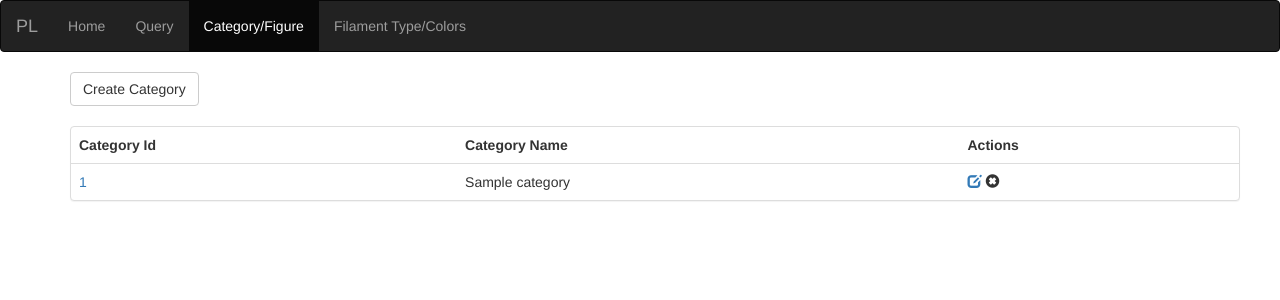
After one commit to kybrdbnd/3d-p-inventory-management, a Flask app: page /categories in a window 1280 px wide. The commit adds this page. Shown: the top 300 px of the page. Run offline with Flask 2, Linux system fonts and the light colour scheme; tables that the repository leaves empty hold one stand-in row (values such as "Sample post"); some libraries are stand-ins or nearby versions.

Commit message:
table name changes

```diff
--- a/app.py
+++ b/app.py
@@ -2,12 +2,12 @@ from flask_admin import Admin
 from flask_admin.contrib.sqla import ModelView
 
 from inventory_management import db, app
-from inventory_management.inventory.models import (Category, Item, Customer, Order, Figure, FilamentCategory, Filament,
+from inventory_management.inventory.models import (Category, Item, Customer, Order, Figure, FilamentType, Filament,
                                                    Query)
 
 if __name__ == "__main__":
     admin = Admin(app, name='Inventory Management', template_mode='bootstrap3')
-    admin.add_view(ModelView(FilamentCategory, db.session))
+    admin.add_view(ModelView(FilamentType, db.session))
     admin.add_view(ModelView(Filament, db.session))
     admin.add_view(ModelView(Category, db.session))
     admin.add_view(ModelView(Item, db.session))
--- /dev/null
+++ b/inventory_management/inventory/templates/categories_home.html
@@ -0,0 +1,71 @@
+{% extends 'navbar.html' %}
+
+{% block content %}
+<div class="container">
+    <div class="row">
+        <a href="{{url_for('inventory_bp.category_create')}}" class="btn btn-default">Create Category</a>
+    </div>
+    <br>
+    <div class="row">
+        <div class="panel panel-default">
+            <table class="table">
+                <tr>
+                    <th>
+                        Category Id
+                    </th>
+                    <th>
+                        Category Name
+                    </th>
+                    <th>
+                        Actions
+                    </th>
+                </tr>
+
+                {% for category in categories %}
+                <tr>
+                    <td>
+                        <a href="{{url_for('inventory_bp.category_edit', category_id=category.id)}}">{{category.id}}</a>
+                    </td>
+                    <td>
+                        {{category.name}}
+                    </td>
+                    <td>
+                        <a href="{{url_for('inventory_bp.category_edit', category_id=category.id)}}">
+                            <span class="glyphicon glyphicon-edit" aria-hidden="true"></span>
+                        </a>
+                        <span class="glyphicon glyphicon-remove-sign" aria-hidden="true" data-toggle="modal"
+                              data-target="#myModal-{{category.id}}"></span>
+
+                        <div class="modal fade" id="myModal-{{category.id}}" tabindex="-1" role="dialog"
+                             aria-labelledby="myModalLabel">
+                            <div class="modal-dialog" role="document">
+                                <div class="modal-content">
+                                    <div class="modal-header">
+                                        <button type="button" class="close" data-dismiss="modal"
+                                                aria-label="Close"><span
+                                                aria-hidden="true">&times;</span></button>
+                                    </div>
+                                    <div class="modal-body">
+                                        Do you want to delete the category?
+                                    </div>
+                                    <div class="modal-footer">
+                                        <form action="/category/{{category.id}}/delete" method="post">
+                                            <button type="button" class="btn btn-default" data-dismiss="modal">Close
+                                            </button>
+                                            <button type="submit" class="btn btn-primary">Confirm</button>
+                                        </form>
+                                    </div>
+                                </div>
+                            </div>
+                        </div>
+                    </td>
+                </tr>
+                {% endfor %}
+            </table>
+        </div>
+    </div>
+
+
+</div>
+
+{% endblock %}
--- a/inventory_management/inventory/templates/navbar.html
+++ b/inventory_management/inventory/templates/navbar.html
@@ -12,8 +12,9 @@
                 <a href="{{url_for('inventory_bp.home')}}">Home</a></li>
             <li {% if page=='query' %}class="active" {% endif %}>
                 <a href="{{url_for('inventory_bp.query_home')}}">Query</a></li>
-            <li><a href="#">Page 2</a></li>
-            <li><a href="#">Page 3</a></li>
+            <li {% if page=='category' %}class="active" {% endif %}>
+                <a href="{{url_for('inventory_bp.categories_home')}}">Category/Figure</a></li>
+            <li><a href="#">Filament Type/Colors</a></li>
         </ul>
     </div>
 </div>
--- a/inventory_management/inventory/templates/query.html
+++ b/inventory_management/inventory/templates/query.html
@@ -16,7 +16,7 @@
             </div>
             <div class="row">
                 <div class="form-group col-md-3">
-                    {{wtf.form_field(form.filament_category, class='form-control', placeholder='Category')}}
+                    {{wtf.form_field(form.filament_type, class='form-control', placeholder='Type')}}
                 </div>
                 <div class="form-group col-md-3">
                     {{wtf.form_field(form.filament_color, class='form-control', placeholder='Color')}}
--- a/inventory_management/inventory/views.py
+++ b/inventory_management/inventory/views.py
@@ -2,12 +2,14 @@ from flask import render_template, request, jsonify, url_for, redirect, flash
 from sqlalchemy import desc
 
 from inventory_management.inventory import inventory
+from inventory_management.inventory.controller.categoryController import (create_category, update_category,
+                                                                          delete_category)
 from inventory_management.inventory.controller.queryController import (estimate_cost,
                                                                        get_filaments, get_filament_categories,
                                                                        save_query, delete_query)
-from inventory_management.inventory.forms import QueryForm
-from inventory_management.inventory.models import Figure, FilamentCategory, Filament, Query
-from inventory_management.inventory.schema import filaments_schema
+from inventory_management.inventory.forms import QueryForm, CategoryForm
+from inventory_management.inventory.models import FilamentType, Filament, Query, Category
+from inventory_management.inventory.schema import filaments_schema, category_schema
 
 
 @inventory.route('/')
@@ -15,23 +17,23 @@ def home():
     return render_template('home.html', page='home')
 
 
-@inventory.route('/<filament_category_id>/filaments')
-def get_filament_colors(filament_category_id):
-    filamentCategory = FilamentCategory.query.get(filament_category_id)
-    return jsonify(filaments_schema.dump(filamentCategory.filaments))
+@inventory.route('/<filament_type_id>/filaments')
+def get_filament_colors(filament_type_id):
+    filamentType = FilamentType.query.get(filament_type_id)
+    return jsonify(filaments_schema.dump(filamentType.filaments))
 
 
 @inventory.route('/query/create', methods=['GET', 'POST'])
 def query_create():
     form = QueryForm()
-    form.filament_category.choices = get_filament_categories()
-    form.filament_color.choices = get_filaments(FilamentCategory.query.order_by('name').first())
+    form.filament_type.choices = get_filament_categories()
+    form.filament_color.choices = get_filaments(FilamentType.query.order_by('name').first())
     if request.method == 'GET':
         return render_template('query.html', form=form, page='query')
     elif request.method == 'POST':
         action = request.form.get('action')
-        filamentCategoryId = request.form.get('filament_category')
-        form.filament_color.choices = get_filaments(FilamentCategory.query.get(filamentCategoryId))
+        filamentTypeId = request.form.get('filament_type')
+        form.filament_color.choices = get_filaments(FilamentType.query.get(filamentTypeId))
         if action == 'cost':
             filament = Filament.query.get(request.form.get('filament_color'))
             pricePerGram = filament.price_per_gram
@@ -42,8 +44,8 @@ def query_create():
             }, page='query')
         if action == 'save':
             queryId = save_query(request.form)
-            flash('Your query successfully created', 'success')
-            return redirect(url_for('inventory_bp.query_edit', query_no=queryId))
+            flash(f'Your query {queryId} successfully created', 'success')
+            return redirect(url_for('inventory_bp.query_home'))
 
 
 @inventory.route('/query', methods=['GET', 'POST'])
@@ -58,11 +60,11 @@ def query_edit(query_no):
     form = QueryForm()
     form.figure_name.data = customerQuery.name
     for category, values in customerQuery.extras.items():
-        filamentCategory = FilamentCategory.query.filter_by(name=category).first()
-        form.filament_category.choices = get_filament_categories()
-        form.filament_category.data = str(filamentCategory.id)
+        filamentType = FilamentType.query.filter_by(name=category).first()
+        form.filament_type.choices = get_filament_categories()
+        form.filament_type.data = str(filamentType.id)
         for color, colorValues in values.items():
-            filamentColors = get_filaments(filamentCategory)
+            filamentColors = get_filaments(filamentType)
             filament = list(filter(lambda x: x[1] == color, filamentColors))[0]
             form.filament_color.choices = filamentColors
             form.filament_color.data = str(filament[0])
@@ -87,9 +89,9 @@ def query_edit(query_no):
                 'price_per_gram': pricePerGram
             }, page='query')
         if action == 'update':
-            filamentCategoryId = request.form.get('filament_category')
-            form.filament_color.choices = get_filaments(FilamentCategory.query.get(filamentCategoryId))
-            form.filament_category.data = filamentCategoryId
+            filamentCategoryId = request.form.get('filament_type')
+            form.filament_color.choices = get_filaments(FilamentType.query.get(filamentCategoryId))
+            form.filament_type.data = filamentCategoryId
             form.filament_color.data = request.form.get('filament_color')
             form.variant.data = request.form.get('variant')
             save_query(request.form, query_no)
@@ -104,3 +106,40 @@ def delete_query_instance(query_no):
         delete_query(queryInstance)
         flash('Query Successfully deleted!!', 'success')
     return redirect(url_for('inventory_bp.query_home'))
+
+
+@inventory.route('/categories', methods=['GET'])
+def categories_home():
+    categories = Category.query.order_by('name').all()
+    return render_template('categories_home.html', categories=categories, page='category')
+
+
+@inventory.route('/categories/<category_id>', methods=['GET', 'POST'])
+def category_edit(category_id):
+    category = Category.query.get(category_id)
+    form = CategoryForm()
+    form.category_name.data = category.name
+    if request.method == 'POST':
+        update_category(category_id, request.form)
+        form.category_name.data = category.name
+        flash('category updated successfully!!', 'success')
+    return render_template('categories_edit.html', form=form, CATEGORY_ID=category.id, page='category')
+
+
+@inventory.route('/category/create', methods=['GET', 'POST'])
+def category_create():
+    form = CategoryForm()
+    if request.method == 'POST':
+        categoryName = create_category(request.form)
+        flash(f'Category {categoryName} created successfully!!', 'success')
+        return redirect(url_for('inventory_bp.categories_home'))
+    return render_template('categories_edit.html', form=form, page='category')
+
+
+@inventory.route('/category/<category_id>/delete', methods=['POST'])
+def category_delete(category_id):
+    if request.method == 'POST':
+        categoryInstance = Category.query.get(category_id)
+        delete_category(categoryInstance)
+        flash('Category Successfully deleted!!', 'success')
+    return redirect(url_for('inventory_bp.categories_home'))
```
Also changed, not shown: inventory_management/inventory/controller/categoryController.py (added, +26 -0 lines), inventory_management/inventory/controller/queryController.py (+6 -6 lines), inventory_management/inventory/forms.py (+8 -0 lines), inventory_management/inventory/models.py (+6 -5 lines), inventory_management/inventory/schema.py (+8 -0 lines), inventory_management/inventory/templates/categories_edit.html (added, +28 -0 lines).
